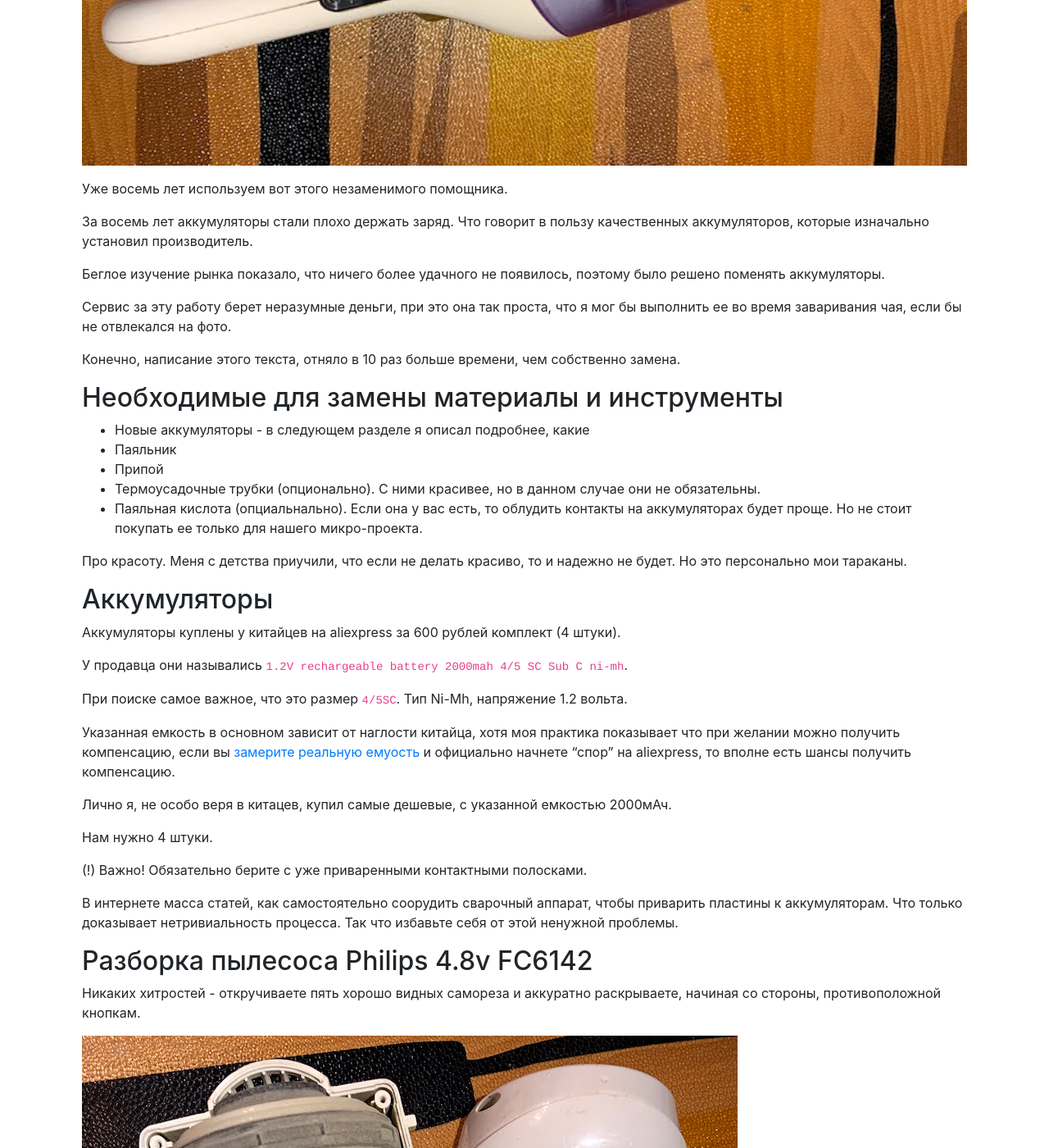
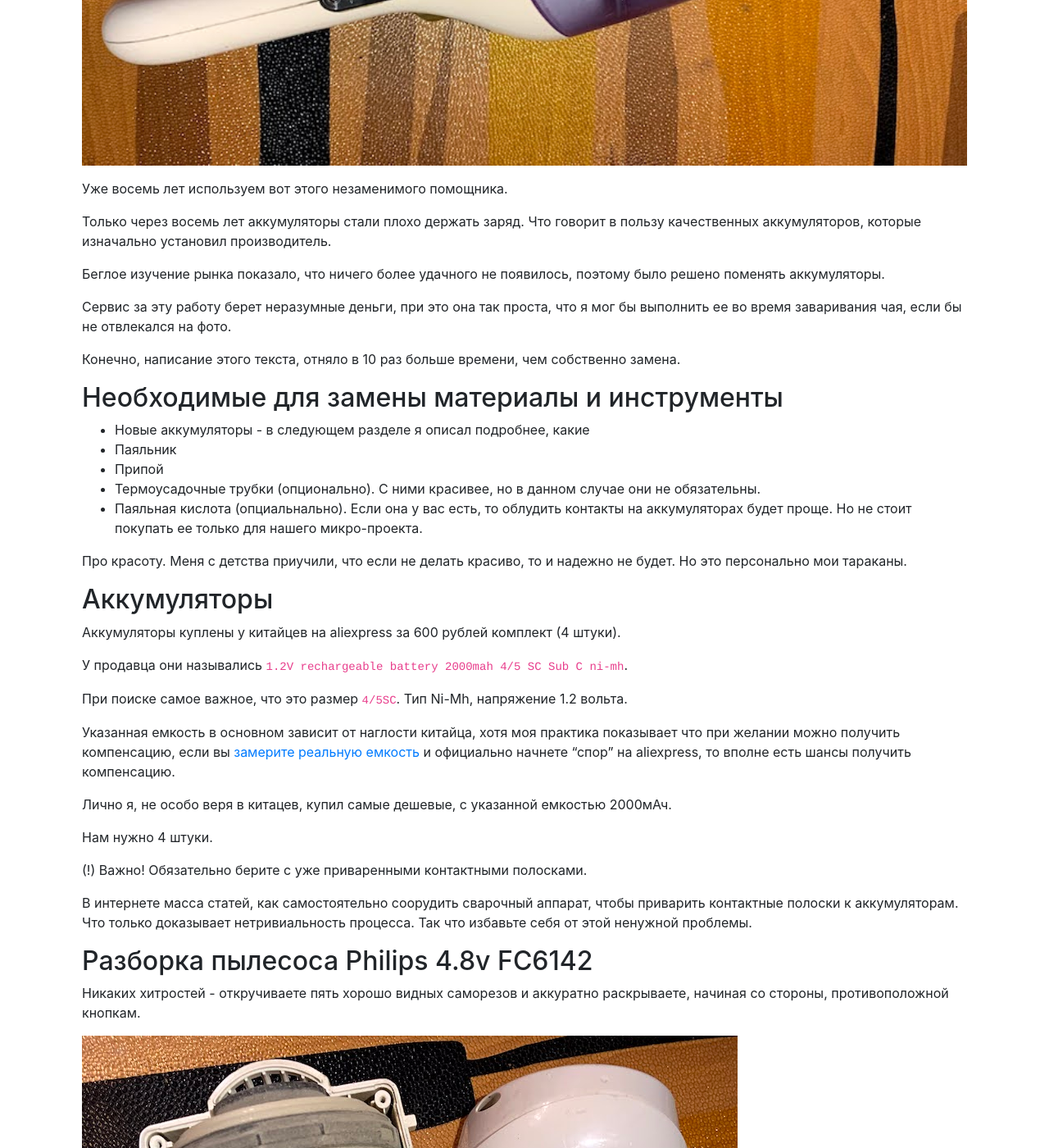
Before and after one commit to andgineer/sorokin.engineer, a Jekyll site: the page built from posts/ru/_posts/2021-02-28-philips_FC6142_4_8_battery_replaicement.md, in a window 1280 px wide and 1400 px high, scrolled down 813 px. Shown: the whole window at 82% size. Built offline with Jekyll 4.4.1, drawn with Linux system fonts in a browser that asks for light colours; nearby versions of some CDN libraries; some of the changed text lies outside the part shown.

Commit message:
MiniVac Handheld vacuum cleaner Philips 4.8v FC6142 typo

```diff
--- a/posts/ru/_posts/2021-02-28-philips_FC6142_4_8_battery_replaicement.md
+++ b/posts/ru/_posts/2021-02-28-philips_FC6142_4_8_battery_replaicement.md
@@ -11,7 +11,7 @@ tags: [battery tools]
 
 Уже восемь лет используем вот этого незаменимого помощника.
 
-За восемь лет аккумуляторы стали плохо держать заряд. Что говорит в пользу качественных
+Только через восемь лет аккумуляторы стали плохо держать заряд. Что говорит в пользу качественных
 аккумуляторов, которые изначально установил производитель.
 
 Беглое изучение рынка показало, что ничего более удачного не появилось, поэтому было решено
@@ -44,7 +44,7 @@ tags: [battery tools]
 
 Указанная емкость в основном зависит от наглости китайца, хотя моя практика показывает что
 при желании можно получить компенсацию, если вы
-[замерите реальную емуость](https://zen.yandex.ru/media/id/5b4c98de1f242d00a9b974e3/vy-uvereny-chto-kupili-kachestvennyi-akkumuliator-600061aa4e913f1758895e63)
+[замерите реальную емкость](https://zen.yandex.ru/media/id/5b4c98de1f242d00a9b974e3/vy-uvereny-chto-kupili-kachestvennyi-akkumuliator-600061aa4e913f1758895e63)
 и официально начнете "спор" на aliexpress, то вполне есть шансы получить компенсацию.
 
 Лично я, не особо веря в китацев, купил самые дешевые, с указанной емкостью 2000мАч.
@@ -54,29 +54,28 @@ tags: [battery tools]
 (!) Важно! Обязательно берите с уже приваренными контактными полосками.
 
 В интернете масса
-статей, как самостоятельно соорудить сварочный аппарат, чтобы приварить пластины
+статей, как самостоятельно соорудить сварочный аппарат, чтобы приварить контактные полоски
 к аккумуляторам. Что только доказывает нетривиальность процесса. Так что избавьте себя
 от этой ненужной проблемы.
 
 ## Разборка пылесоса Philips 4.8v FC6142
 
-Никаких хитростей - откручиваете пять хорошо видных самореза и аккуратно раскрываете,
+Никаких хитростей - откручиваете пять хорошо видных саморезов и аккуратно раскрываете,
 начиная со стороны, противоположной кнопкам.
 
 ![](/images/philips48_diassembled.jpg)
 
 ## Замена
 
-Используя родные проводочки, последовательно перепаиваем блоки - вначале из трех аккумуляторов.
-потом еще из одного.
+Используя родные проводочки, последовательно перепаиваем элементы аккумулятора.
 
 Ничего отключать не надо. Мы же не втыкаем пылесос во время этих манипуляций на
 зарядку. А сами аккумуляторы в этой старой модели пылесоса механически отключены кнопкой.
 
 Самое важное, на что вам надо обратить внимание - не перепутать полярность.
 
-Поэтому мы и заменяем блоки
-аккумуляторов последовательно - каждый раз мы видим, с какого полюса мы отпаиваем провод от
+Поэтому мы и заменяем элементы
+аккумулятора последовательно - каждый раз мы видим, с какого полюса мы отпаиваем провод от
 старого аккумулятора, перед тем, как тут же припаять этот провод к новому аккумулятору.
 
 ![](/images/philips48_partiall_replacement.jpg)
```
Also changed, not shown: posts/en/_posts/2021-02-28-philips_FC6142_4_8_battery_replaicement.md (+1 -0 lines), posts/ru/_posts/2020-12-31-prostormer_battery_21v_makita.md (+3 -5 lines), posts/ru/_posts/2021-01-11-prostormer_battery_20v_spray.md (+5 -2 lines).
